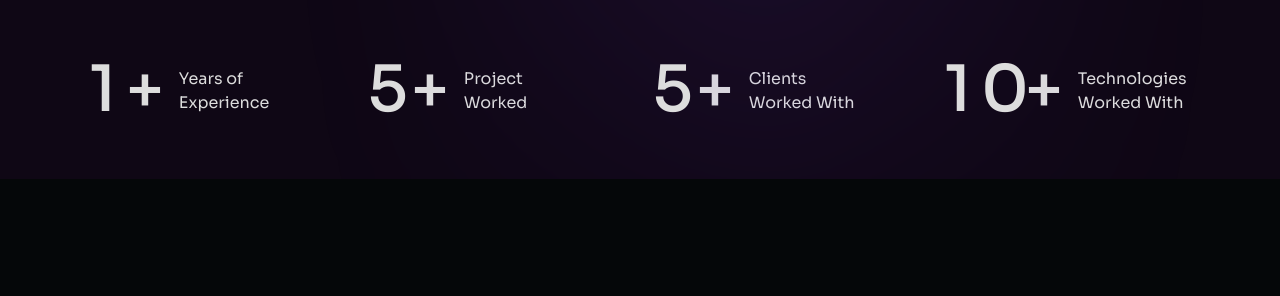
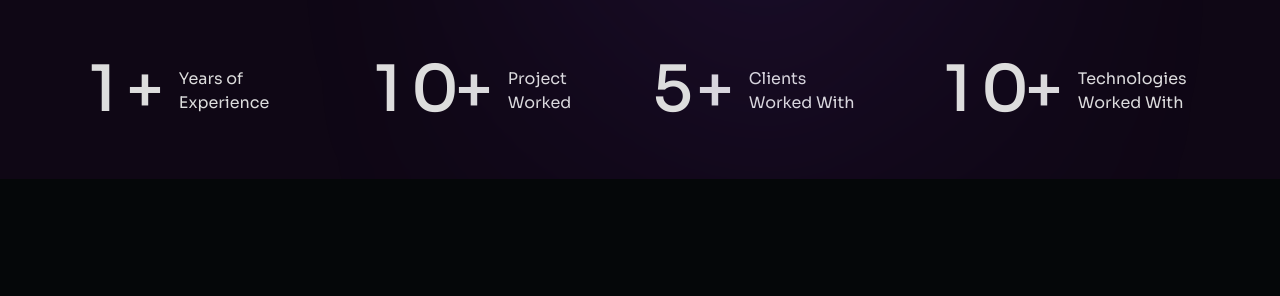
Before and after one commit to Manandudeja31/Portfolio, a plain HTML site: page index.html in a window 1280 px wide. Shown: the part 735-1031 px from the top of the page. Drawn offline with Linux system fonts and the light colour scheme.

Commit message:
portfolio

```diff
--- a/index.html
+++ b/index.html
@@ -211,7 +211,7 @@
                   class="funfact-item d-flex flex-column flex-sm-row flex-wrap align-items-center"
                 >
                   <div class="number">
-                    <span class="odometer" data-count="5">0</span>+
+                    <span class="odometer" data-count="10">0</span>+
                   </div>
                   <div class="text">Project <br />Worked</div>
                 </div>
```
